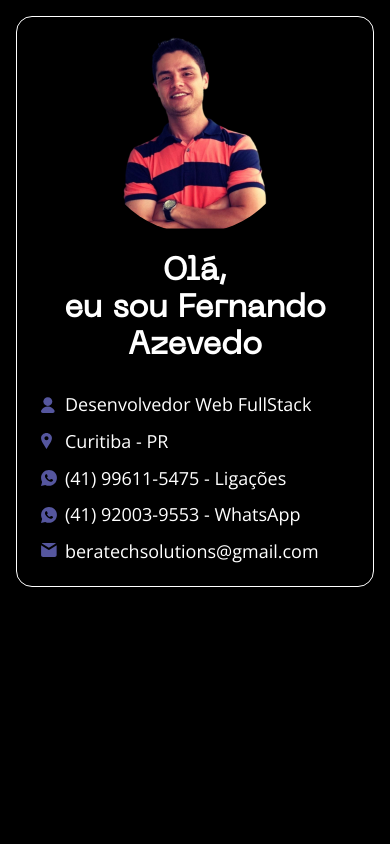
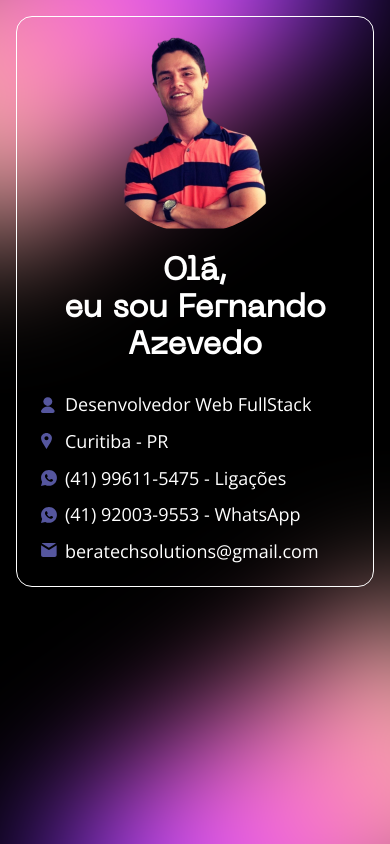
Before and after one commit to FernandoAntonioAzevedo/PortfolioProjFinal, a plain HTML site: page index.html in a window 390 px wide. Drawn offline with nearby package versions, Linux system fonts and the light colour scheme.

Commit message:
iniciando a responsividade

```diff
--- a/assets/css/global.css
+++ b/assets/css/global.css
@@ -24,7 +24,28 @@ body {
 
 .main::before {
     content: '';
-    background-image: url('/assets/');
+    background-image: url('/assets/imgs-background/background-top.svg');
     background-repeat: no-repeat;
     background-size: contain;
+    display: inline-block;
+    position: fixed;
+    top: 0;
+    left: 0;
+    width: 140vw;
+    height: 100vh;
+    z-index: -1;
 }
+.main::after {
+    content: '';
+    background-image: url('/assets/imgs-background/background-top.svg');
+    background-repeat: no-repeat;
+    background-size: contain;
+    display: inline-block;
+    position: fixed;
+    bottom: 0;
+    right: 0;
+    width: 140vw;
+    height: 100vh;
+    z-index: -1;
+    transform: rotate(180deg);
+}
```
